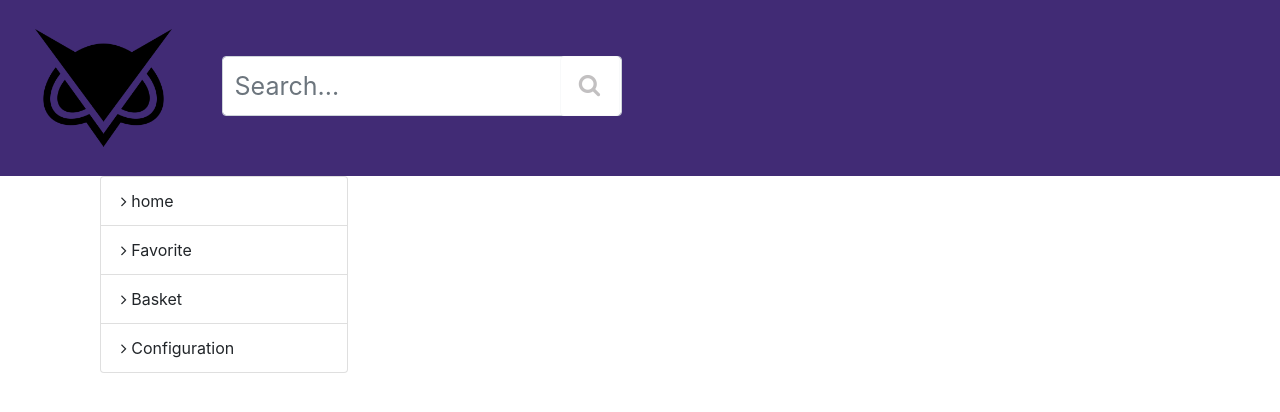
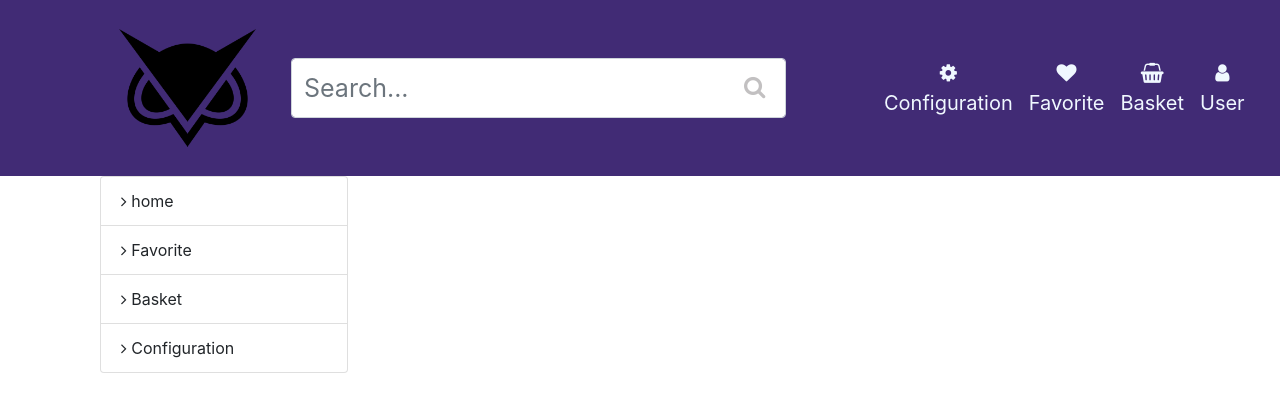
Before and after one commit to JasonSteven14/FInal-Project, a website: page Index.html in a window 1280 px wide. Drawn offline with nearby package versions, Linux system fonts and the light colour scheme.

Commit message:
Improvement in the header

```diff
--- a/Index.html
+++ b/Index.html
@@ -15,24 +15,27 @@
 
 <body>
     <nav class="navbar navbar-dark navbar-expand-sm">
-        <div clas="container" style="width:100%;">
+        <div class="container">
             <div class="row">
-                <a class="navbar-brand" href="#">
+                <a class="navbar-brand col-sm-2 d-none d-xl-block" href="#">
                     <img id="img-logo" src="img/logo.png" height="150">
                 </a>
-                <div class="navbarSearch ">
-                    <form id="form-group">
-                        <input class="form-control" id="input-search-bar" placeholder="Search..." type="text">
-                        <button id="input-search-btn" type="button" class="btn btn-light">
+                <div class="col-sm-6 col-10" style="align-self: center">
+                    <form  id="search-form">
+                        <div class="row" style="padding:0px 15px;">
+                            <input class="form-control col-11" id="input-search-bar" placeholder="Search..." type="text">
+                            <button class="btn btn-link col-1" id="input-search-btn" type="button">
                                 <span class="fa fa-search"></span>
                             </button>
+                        </div>
                     </form>
                 </div>
-                <button class="navbar-toggler " type="button" data-toggle="collapse" data-target="#Navbar">
+                <button id="navbar-button" class="navbar-toggler col-2" type="button" data-toggle="collapse" data-target="#Navbar">
                     <span class="navbar-toggler-icon"></span>
                 </button>
-                <div class="collapse navbar-collapse " id="Navbar">
-                    <ul class="navbar-nav">
+                <div class="collapse navbar-collapse col-sm-2" id="Navbar">
+                    <div class="container">
+                        <ul class="navbar-nav ">
                             <li class="nav-item">
                                 <a style="color:aliceblue;" class="nav-link" href="#">
                                     <span class="fa fa-cog"></span>
@@ -58,6 +61,7 @@
                                 </a>
                             </li>
                         </ul>
+                    </div>
                 </div>
             </div>
         </div>
--- a/css/styles.scss
+++ b/css/styles.scss
@@ -37,24 +37,21 @@ body{
 
 
 #input-search-bar{
-    width: 400px;
     height: 60px;
     font-size: 25px;
-    position: absolute;
 }
 
 #input-search-btn{
-    margin-left: 338px;
-    background: white;
-    position: absolute;
-    width: 60px;
     height: 60px;
-    padding: 0px;
+    margin-left: -55px;
+    padding-right: 2.75rem;
 }
 
-#form-group{
-    margin-top: 3rem;
+#search-form{
+    flex-direction: row;
+    flex-wrap: nowrap;
 }
+
 
 #input-search-btn span{
     font-size: 23px;
@@ -62,16 +59,11 @@ body{
 }
 
 .nav-item {
-    @include no-styles()
+    @include no-styles();
+    text-align: center;
+    font-size:20px;
 }
 
-.nav-link {
-    @include no-styles()
-}
-
-.nav-link span{
-    margin-left: 40%;
-}
 
 footer {
     $second-color:#224b75;
```
Also changed, not shown: css/styles.css. Lines whose indentation alone changed are shown as unchanged.
